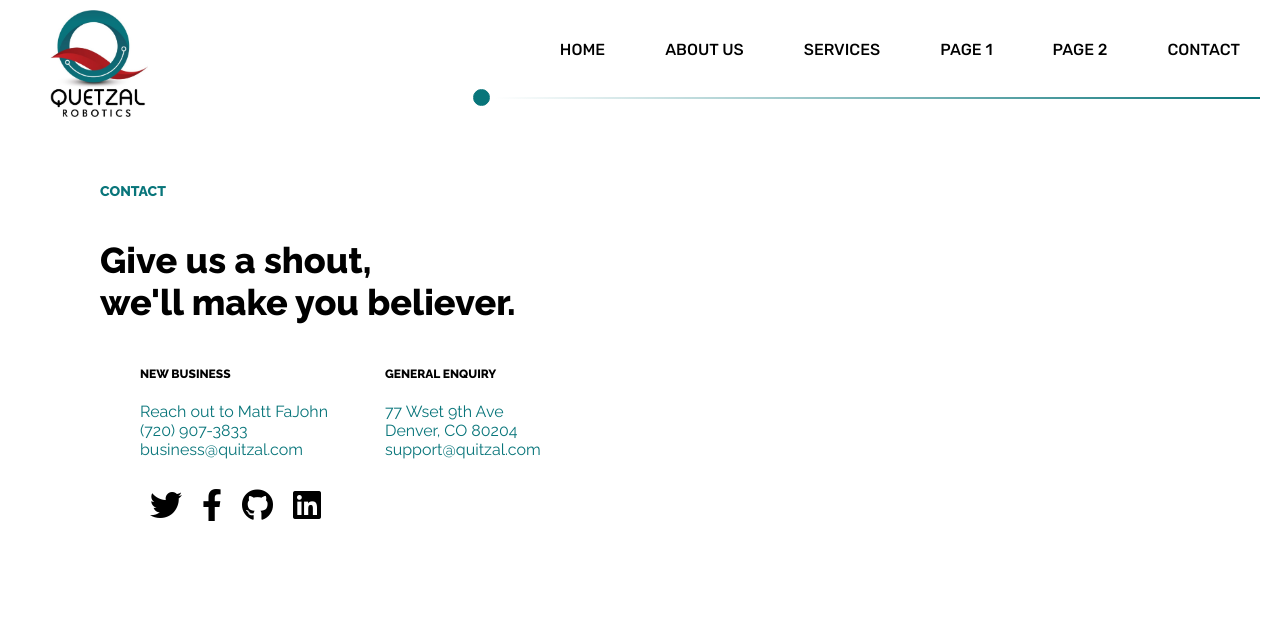
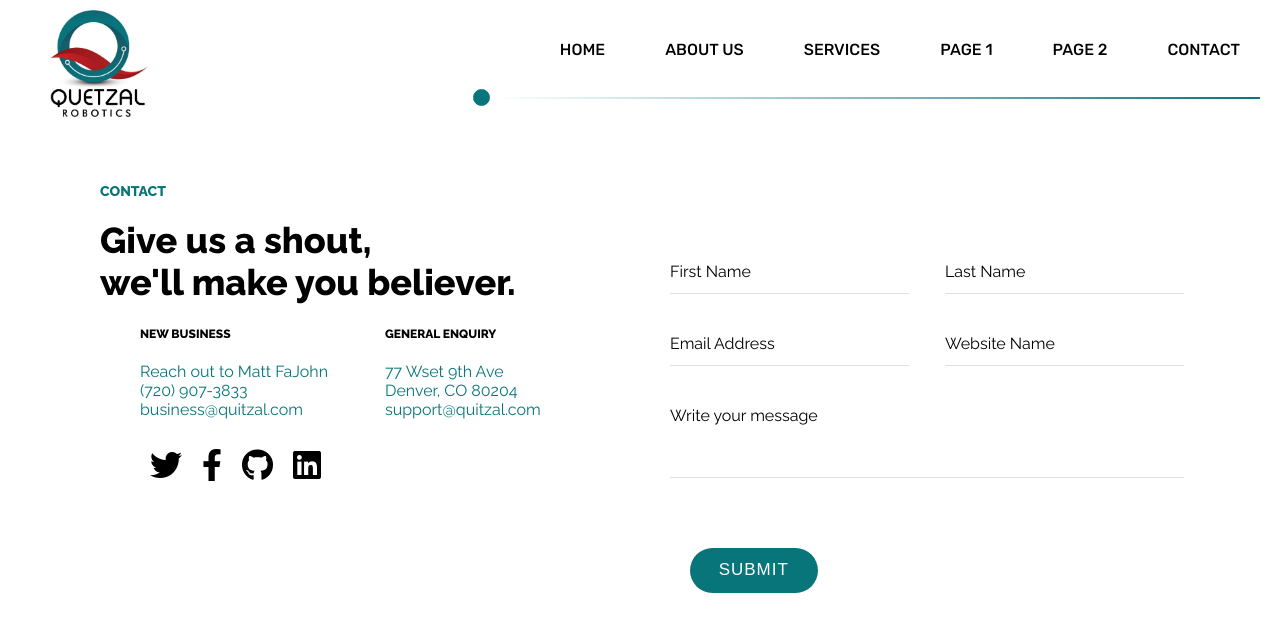
Before and after one commit to anadi-pandey/QuetzalDevelopment, a plain HTML site: page contact.html in a window 1280 px wide. Drawn offline with Linux system fonts and the light colour scheme.

Commit message:
contact form updated

```diff
--- a/contact.html
+++ b/contact.html
@@ -41,7 +41,7 @@
         </div>
         <div class="container">
             <div class="sub_container">
-                <span>Give us a shout, </br> we'll make you believer.</span>
+                <span id="main_contact_heading">Give us a shout, </br> we'll make you believer.</span>
                 <div class="container">
                     <div class="sub_container">
                         <span class="address_heading">NEW BUSINESS</span>
@@ -60,7 +60,45 @@
                 </div>
             </div>
             <div class="sub_container">
-                <img src="" alt="">
+                <form action="#">
+                    <div class="form-row">
+                       <div class="input-data">
+                          <input type="text" required>
+                          <div class="underline"></div>
+                          <label for="">First Name</label>
+                       </div>
+                       <div class="input-data">
+                          <input type="text" required>
+                          <div class="underline"></div>
+                          <label for="">Last Name</label>
+                       </div>
+                    </div>
+                    <div class="form-row">
+                       <div class="input-data">
+                          <input type="text" required>
+                          <div class="underline"></div>
+                          <label for="">Email Address</label>
+                       </div>
+                       <div class="input-data">
+                          <input type="text" required>
+                          <div class="underline"></div>
+                          <label for="">Website Name</label>
+                       </div>
+                    </div>
+                    <div class="form-row">
+                    <div class="input-data textarea">
+                       <textarea rows="8" cols="80" required></textarea>
+                       <br />
+                       <div class="underline"></div>
+                       <label for="">Write your message</label>
+                       <br />
+                       <div class="form-row submit-btn">
+                          <div class="input-data">
+                             <div class="inner"></div>
+                             <input type="submit" value="submit">
+                          </div>
+                       </div>
+                 </form>
             </div>
         </div>
     </div>
--- a/css/style.css
+++ b/css/style.css
@@ -7,6 +7,8 @@ div, p, a, ul, h1,h2,h3,h4,h5{
     margin: 0px;
     padding: 0px;
 }
+
+/* Header Designing */
 header{
     width: auto;
     display: flex;
@@ -15,6 +17,8 @@ header{
     /* border: solid 1px black ; */
 }
 
+
+/* Logo Designing */
 #logo{
     width: 20%;
     padding-left: 50px;
@@ -30,6 +34,8 @@ header{
     width: 80%;
     /* border: solid 1px black ; */
 }
+
+/* Menu Designing */
 #menu{
     float: right;
     width: 100%;
@@ -91,6 +97,7 @@ a:hover{
     cursor: pointer;
 }
 
+/* Common Classes */
 .container{
     display: flex;
     width: auto;
@@ -100,6 +107,7 @@ a:hover{
     font-family: 'Raleway', sans-serif;
 }
 
+/* Home Page Designing */
 #main_text {
     padding-top: 80px;
     width: 55%;
@@ -148,48 +156,6 @@ button{
  /* border: solid black 1px;  */
  left: 0;
 }
-
-#contact_heading{
-    font-size: 14px;
-    padding-left: 40px;
-    font-weight: 600;
-    color: #08757A;;
-}
-.main-container{
-width: auto;
-padding: 60px;
-}
-.sub_container{
-    width: 50%;
-    /* border: solid 1px black; */
-    padding-top: 20px;
-}
-.sub_container span{
-    font-size: 36px;
-    font-weight: 600;
-    padding-top: 80px;
-}
-.sub_container .address_heading{
-    font-size: 12px;
-    font-weight: 600;
-    color: black;
-}
-address{
-    font-weight: 400;
-    color: #08757A;;
-    text-decoration: none;
-    font-style: normal;
-    padding-top: 20px;
-}
-.contact_icons{
-    display: flex;
-    padding-left:40px ;
-}
-.contact_icons i{
-    padding: 10px;
-    font-style: 50px;
-}
-
 
 /* steps styling */
 
@@ -302,3 +268,162 @@ address{
     color: #191919;
     line-height: 1.6;
 }
+
+
+
+
+
+/* Contact Page Designing */
+#contact_heading{
+    font-size: 14px;
+    padding-left: 40px;
+    font-weight: 600;
+    color: #08757A;;
+}
+.main-container{
+width: auto;
+padding: 60px;
+}
+.sub_container{
+    width: 50%;
+    /* border: solid 1px black; */
+    padding: 0;
+}
+.sub_container span{
+    font-size: 36px;
+    font-weight: 600;
+    padding-top: 80px;
+    /* border: solid 1px black; */
+}
+.sub_container #main_contact_heading{
+    padding-top: 40px;
+    /* border: solid 1px red; */
+}
+.sub_container .address_heading{
+    font-size: 12px;
+    font-weight: 600;
+    color: black;
+}
+address{
+    font-weight: 400;
+    color: #08757A;;
+    text-decoration: none;
+    font-style: normal;
+    padding-top: 20px;
+}
+.contact_icons{
+    display: flex;
+    padding-left:40px ;
+}
+.contact_icons i{
+    padding: 10px;
+    font-style: 50px;
+}
+.sub_container form{
+    font-family: 'Raleway',sans-serif;
+}
+
+.sub_container form .form-row{
+    display: flex;
+    margin: 32px 0;
+}
+
+form .form-row .input-data{
+    width: 100%;
+    height: 40px;
+    margin: 0 20px;
+    position: relative;
+    border:none;
+}
+
+form .form-row .textarea{
+    height: 70px;
+}
+
+.input-data input,
+.textarea textarea{
+    display: block;
+    width: 100%;
+    height: 100%;
+    border: none;
+    font-size: 17px;
+    border-bottom: 1px solid rgba(0,0,0, 0.12);
+}
+
+.input-data input:focus ~ label, .textarea textarea:focus ~ label,
+.input-data input:valid ~ label, .textarea textarea:valid ~ label{
+    transform: translateY(-20px);
+    font-size: 14px;
+    font-weight: 600;
+    color: #08757A;
+}
+
+.textarea textarea{
+    resize: none;
+    padding-top: 10px;
+}
+
+.input-data label{
+    position: absolute;
+    pointer-events: none;
+    bottom: 10px;
+    font-size: 16px;
+    transition: all 0.3s ease;
+  }
+.textarea label{
+    width: 100%;
+    bottom: 40px;
+    background: #fff;
+}
+
+.input-data .underline{
+    position: absolute;
+    bottom: 0;
+    height: 2px;
+    width: 100%;
+}
+
+.input-data .underline:before{
+    position: absolute;
+    content: "";
+    height: 1px;
+    width: 100%;
+    background: #08757A;
+    transform: scaleX(0);
+    transform-origin: center;
+    transition: transform 0.3s ease;
+
+}
+  .input-data input:focus ~ .underline:before,
+  .input-data input:valid ~ .underline:before,
+  .textarea textarea:focus ~ .underline:before,
+  .textarea textarea:valid ~ .underline:before{
+    transform: scale(1);
+    border :none !important;
+}
+  .submit-btn .input-data{
+    overflow: hidden;
+    padding: 0;
+    margin: 0;
+    height: 45px!important;
+    width: 25%!important;
+    border-radius: 50px;
+    background-color: #08757A;
+  }
+  .submit-btn:hover .input-data:hover .inner{
+    left: 0;
+    background-color: #191919;
+}
+
+.submit-btn .input-data input{
+    background: none;
+    border: none;
+    color: #fff;
+    font-size: 17px;
+    font-weight: 500;
+    text-transform: uppercase;
+    letter-spacing: 1px;
+    cursor: pointer;
+    position: relative;
+    z-index: 2;
+}
```
Also changed, not shown: index.html (+1 -1 lines).
